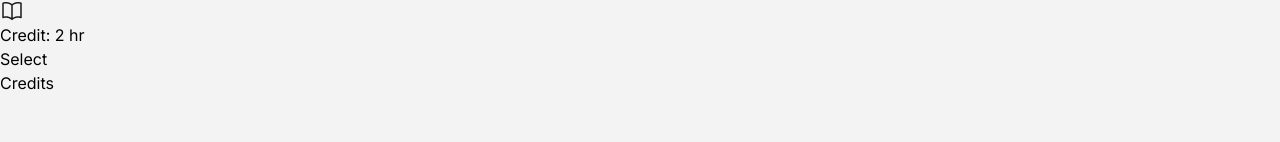
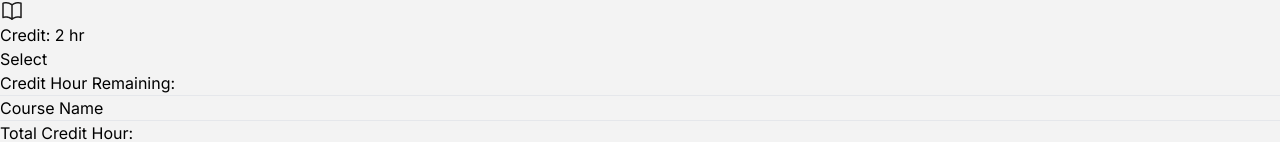
Before and after one commit to 2023afifa/Assignment7-CourseRoaster, a React (Vite) app: page / in a window 1280 px wide. Shown: the part 4165-4307 px from the top of the page. Before the commit the page ends 4260 px from the top, so only its background shows below. Built offline with nearby package versions, Linux system fonts and the light colour scheme.

Commit message:
Added selected course name on the right side

```diff
--- a/src/App.jsx
+++ b/src/App.jsx
@@ -1,17 +1,24 @@
+import { useState } from 'react'
 import './App.css'
 import Courses from './Components/Courses/Courses'
 import Credits from './Components/Credits/Credits'
 import Header from './Components/Header/Header'
 
 function App() {
+  const [courses, setCourses] = useState([]);
+
+  const handleAddCourse = course => {
+    const newCourses = [...courses, course];
+    setCourses(newCourses);
+  }
 
   return (
     <>
 
       <Header></Header>
       <div className='flex gap-6 max-w-7xl mx-auto'>
-        <Courses></Courses>
-        <Credits></Credits>
+        <Courses handleAddCourse={handleAddCourse}></Courses>
+        <Credits courses={courses}></Credits>
       </div>
 
     </>
--- a/src/Components/Course/Course.jsx
+++ b/src/Components/Course/Course.jsx
@@ -1,6 +1,6 @@
 import PropTypes from 'prop-types';
 
-const Course = ({ course }) => {
+const Course = ({ course, handleAddCourse }) => {
     const { id, cover, title, description, price, credit } = course;
 
     return (
@@ -12,13 +12,14 @@ const Course = ({ course }) => {
                 <img src="../../../Asset/dollar-sign 1.png" alt="" /><p>Price: {price}</p>
                 <img src="../../../Asset/Frame.png" alt="" /><p>Credit: {credit} hr</p>
             </div>
-            <button className="bg-blue-500 text-white p-1 rounded-lg w-full">Select</button>
+            <button onClick={() => handleAddCourse(course)} className="bg-blue-500 text-white p-1 rounded-lg w-full">Select</button>
         </div>
     );
 };
 
 Course.propTypes = {
-    course: PropTypes.object
+    course: PropTypes.object.isRequired,
+    handleAddCourse: PropTypes.func
 }
 
 export default Course;
--- a/src/Components/Courses/Courses.jsx
+++ b/src/Components/Courses/Courses.jsx
@@ -1,9 +1,10 @@
 import Course from "../Course/Course";
+import PropTypes from 'prop-types';
 import { useEffect } from "react";
 import { useState } from "react";
 
 
-const Courses = () => {
+const Courses = ({handleAddCourse}) => {
     const [courses, setCourses] = useState([]);
 
     useEffect(() => {
@@ -14,15 +15,20 @@ const Courses = () => {
 
     return (
         <div className="grid grid-cols-3 gap-5 w-3/4 mb-20">
-            {/* <h2 className="text-3xl font-semibold">Courses</h2> */}
+
             {
                 courses.map(course => <Course
                     key={course.id}
                     course={course}
+                    handleAddCourse={handleAddCourse}
                 ></Course>)
             }
         </div>
     );
 };
 
+Courses.propTypes = {
+    handleAddCourse: PropTypes.func
+}
+
 export default Courses;
--- /dev/null
+++ b/src/Components/Credit/Credit.jsx
@@ -0,0 +1,19 @@
+import PropTypes from 'prop-types';
+import { useState } from 'react';
+
+const Credit = ({credit}) => {
+    const {title} = credit;
+    // const [count, setCount] = useState(0);
+
+    return (
+        <div>
+            <h4 className='text-neutral-500'>{title}</h4>
+        </div>
+    );
+};
+
+Credit.propTypes = {
+    credit: PropTypes.object
+}
+
+export default Credit;
--- a/src/Components/Credits/Credits.jsx
+++ b/src/Components/Credits/Credits.jsx
@@ -1,11 +1,24 @@
+import PropTypes from 'prop-types';
+import Credit from '../Credit/Credit';
 
+const Credits = ({courses}) => {
+    return (
+        <div className="w-1/4 bg-white p-5 rounded-lg h-1/2">
+            <h2 className='text-blue-500 text-lg font-bold'>Credit Hour Remaining: </h2>
+            <hr className='my-5'/>
+            <h2 className="text-xl font-bold my-4">Course Name</h2>
+            {
+                courses.map((credit) => <Credit key={credit.id} credit={credit}></Credit>)
+            }
+            <hr className='my-5'/>
 
-const Credits = () => {
-    return (
-        <div className="w-1/4">
-            <h2 className="text-3xl font-semibold">Credits</h2>
+            <h3>Total Credit Hour: </h3>
         </div>
     );
 };
 
+Credits.propTypes = {
+    courses: PropTypes.array
+}
+
 export default Credits;
```
